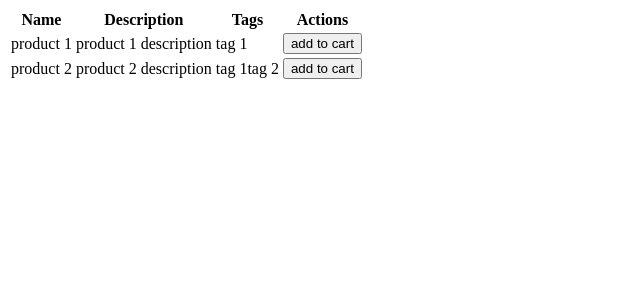
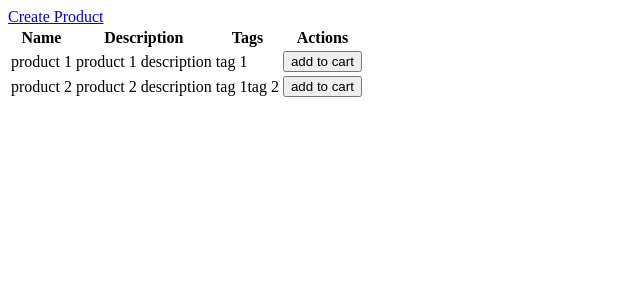
Before and after one commit to plathon/penguin-nextjs-typescript, a Next.js app: page /product/list in a window 1280 px wide. Shown: the top 300 px of the page, without its empty margins (0-640 px from the left). Built offline with nearby package versions, Linux system fonts and the light colour scheme.

Commit message:
feat: add create product page

```diff
--- a/pages/product/list.tsx
+++ b/pages/product/list.tsx
@@ -1,4 +1,5 @@
 import React, { FC, useEffect, useState } from 'react'
+import Link from 'next/link'
 import { Product } from 'types/product'
 
 const ListProducts: FC = () => {
@@ -22,6 +23,7 @@
 
   return (
     <div>
+      <Link href="/product/create">Create Product</Link>
       <table>
         <tbody>
           <tr>
```
